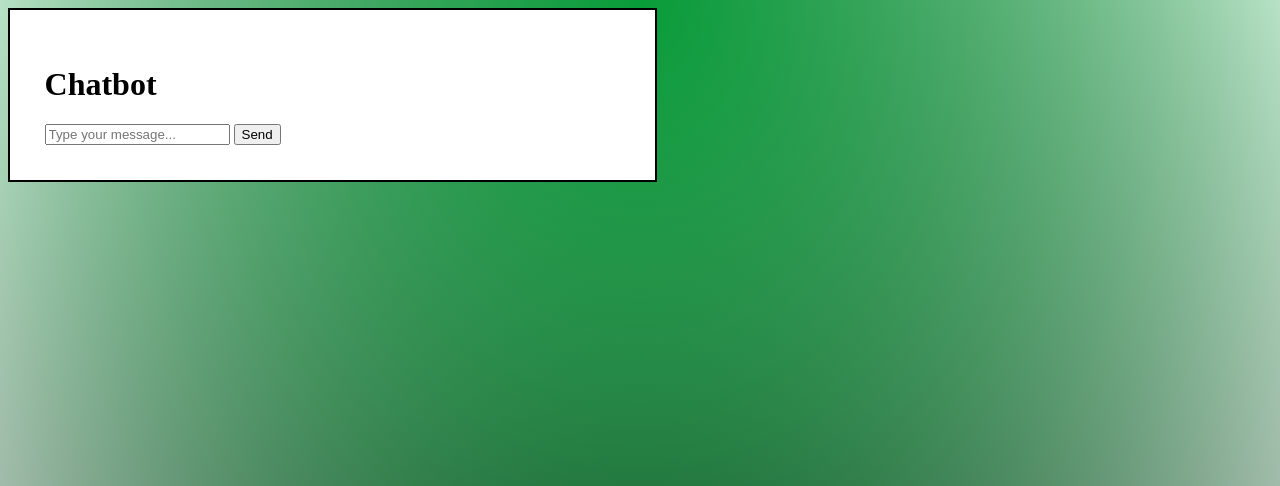
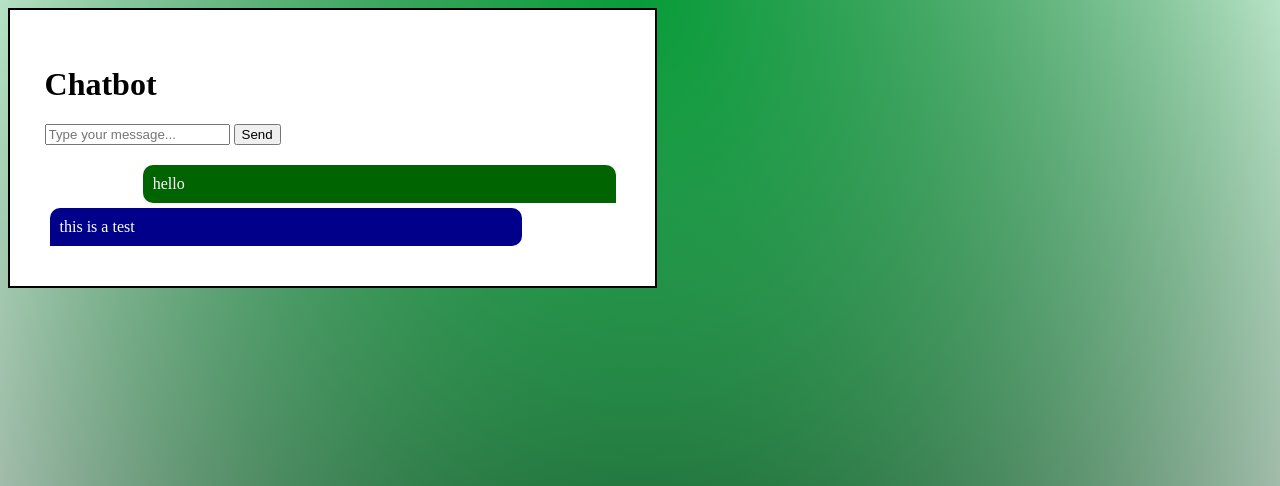
Before and after one commit to Sean-Andrew-Stanek/PortfolioChatBot, a Flask app: page / in a window 1280 px wide. Shown: the top 486 px of the page. Run offline with Flask 3, Linux system fonts and the light colour scheme.

Commit message:
fixed chat bubbles

```diff
--- a/static/css/chat.css
+++ b/static/css/chat.css
@@ -20,41 +20,51 @@ body{
     width: 50%;
     overflow-x: hidden;
 }
-/*
+
 #chat-history{
 
+    margin-top: 20px;
 
+}
 
-} */
-
-.chat-bubble-span {
-    display: flex;
-}
 
 .chat-bubble-container {
     position: relative;
-    width: 80%;
-
     display: flex;
-    flex-direction: column;
-
+    margin: 5px;
 }
 
-.middle-image-container {
-    background-color: blue;
+.text-container {
+    position: relative;
+    border-radius: 10px;
+    width: 80%;
+    z-index: 2;
+    padding: 10px;
 }
 
-.middle-image-container > img {
+.bubble-direction {
     position: absolute;
-    width: 100%;
-    height: 100%;
-    object-fit: fill;
+    bottom: 0;
+    height: 50%;
+    width: 50%;
 }
 
-.middle-image-container > p {
-    padding: 0 5%;
-    position: relative;
-    z-index: 2;
+.bubble-direction.left {
+    left:5px;
+}
+
+.bubble-direction.right {
+    right:5px;
+}
+
+.dark-green {
+    background-color: darkgreen;
+    color: white
+}
+
+.dark-blue {
+    background-color: darkblue;
+    color: white;
 }
 
 .reply-element{
--- a/static/js/chat.js
+++ b/static/js/chat.js
@@ -3,50 +3,43 @@ const chatHistory = document.getElementById('chat-history');
 
 
 const chatBubble = (align, content) => {
-    const chatSpan = document.createElement('span');
-    chatSpan.classList.add('chat-bubble-span');
 
-    console.log(align);
-    if(align ==='right')
-        chatSpan.style.flexDirection = 'row-reverse'
+    leftColorScheme = 'dark-blue';
+    rightColorScheme = 'dark-green';
 
     const chatContainer = document.createElement('div');
     chatContainer.classList.add('chat-bubble-container');
 
-    const topImage = document.createElement('img');
-    topImage.src = '/static/assets/ChatTop.png';
-    topImage.style.width = '100%';
+    const textContainer = document.createElement('div');
+    textContainer.className = 'text-container'
+    textContainer.textContent = content;
 
-    const bottomImage = document.createElement('img');
-    bottomImage.src = '/static/assets/ChatBottom.png';
-    bottomImage.style.width = '100%';
-    bottomImage.style.height = '100%';
-    if(align === 'left')
-        bottomImage.style.transform = 'scaleX(-1)';
+    const bubbleDirection = document.createElement('div');
+    bubbleDirection.className = 'bubble-direction';
 
-    const middleImageContainer = document.createElement('div');
-    middleImageContainer.classList.add('middle-image-container')
-    middleImageContainer.style.position = 'relative';
-    middleImageContainer.style.width = '100%';
+    if(align === 'right') {
+        textContainer.classList.add(rightColorScheme);
+        bubbleDirection.classList.add(rightColorScheme);
+        bubbleDirection.style.right = '0'; //text bubble margin
+        chatContainer.style.justifyContent='flex-end'
 
-    const middleImage = document.createElement('img');
-    middleImage.src = '/static/assets/ChatMiddle.png';
+    } else {
+        textContainer.classList.add(leftColorScheme);
+        bubbleDirection.classList.add(leftColorScheme);
+        bubbleDirection.style.left = '0'; //text bubble margin
+    }
 
-    const middleText = document.createElement('p')
-    middleText.textContent = content;
+    chatContainer.appendChild(textContainer);
+    chatContainer.appendChild(bubbleDirection);
 
-    middleImageContainer.appendChild(middleImage);
-    middleImageContainer.appendChild(middleText);
 
-    chatContainer.appendChild(topImage);
-    chatContainer.appendChild(middleImageContainer);
-    chatContainer.appendChild(bottomImage);
-
-    chatSpan.appendChild(chatContainer);
-
-    return chatSpan;
+    return chatContainer;
 
 }
+
+
+chatHistory.appendChild(chatBubble('right', 'hello'));
+chatHistory.appendChild(chatBubble('left', 'this is a test'));
 
 form.addEventListener('submit', async (e) => {
     e.preventDefault();
```
Also changed, not shown: static/assets/ChatBottom.png (deleted), static/assets/ChatMiddle.png (deleted), static/assets/ChatTop.png (deleted).
